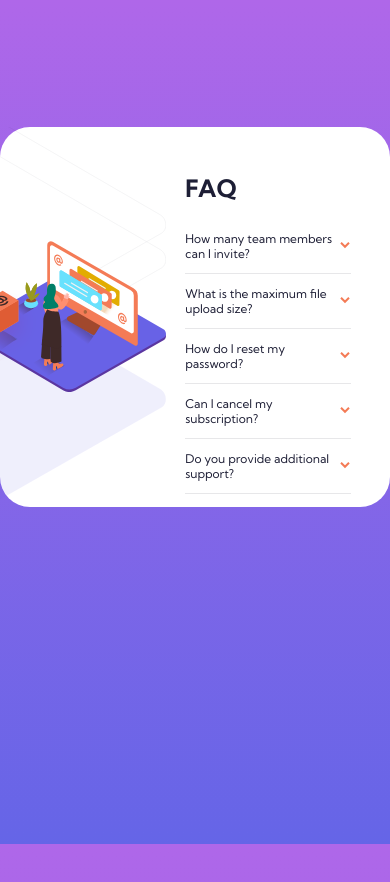
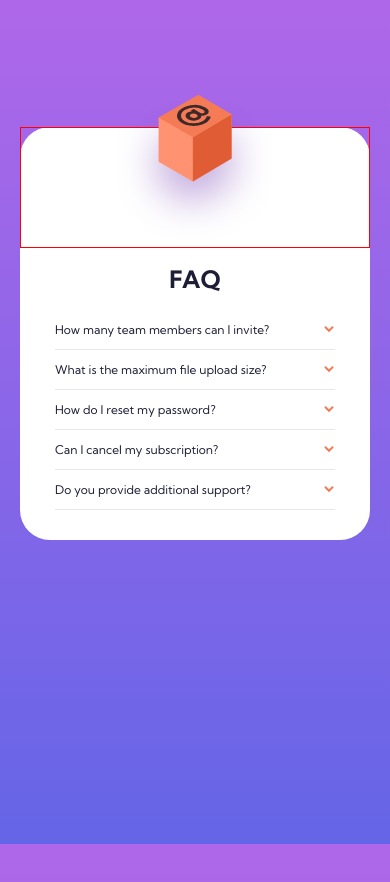
Before and after one commit to nlukic97/accordion-menu, a website: page index.html in a window 390 px wide. Drawn offline with Linux system fonts and the light colour scheme.

Commit message:
designing media queries and mobile view

```diff
--- a/scss/base/_mediaQueries.scss
+++ b/scss/base/_mediaQueries.scss
@@ -0,0 +1,44 @@
+@media screen and (max-width:835px){
+    .card {
+        margin: 15vh 60px;
+    }
+}
+
+@media screen and (max-width:480px){
+    .card {
+        // background-color: purple;
+        flex-direction:column;
+        margin: 15vh 20px 0;
+        min-height: unset;
+        max-width: none;
+
+        .half-1 {
+            background: none;
+            position: static;
+            border: 1px solid red;
+            flex: unset;
+            height: 10%;
+            text-align: center;
+
+            .box {
+                position: static;
+                top:unset;
+                left:unset;
+                margin-top: -10%;
+                // border: 1px solid orange;
+
+                &.question-hover {
+                    top:-130%;
+                }
+            }
+        }
+
+        .half-2 {
+            flex: unset;
+            padding: 0 10% 30px;
+            h1 {
+                text-align: center;
+            }
+        }
+    }
+}
--- a/scss/pages/_index.scss
+++ b/scss/pages/_index.scss
@@ -19,13 +19,8 @@ body {
 }
 
 .card {
-    // min-height: 60vh;
     min-height:380px;
-
-    // width: 60vw;
-    // width: 700px;
     max-width: 700px;
-
     margin: 15vh auto 0;
     display: flex;
     justify-content: space-around;
@@ -47,6 +42,7 @@ body {
             left:-22%;
             // border: 1px solid orange;
             transition: left .4s;
+
             &.question-hover {
                 left:-30%;
             }
@@ -56,5 +52,15 @@ body {
     .half-2 {
         flex: 1;
         padding: 30px 10% 0 5%;
+
+        .questions {
+            .question-component {
+                .clickable-container {
+                    .btn {
+                        margin: 0 0 0 15px;
+                    }
+                }
+            }
+        }
     }
 }
```
Also changed, not shown: css/style.css, 1 other file.
